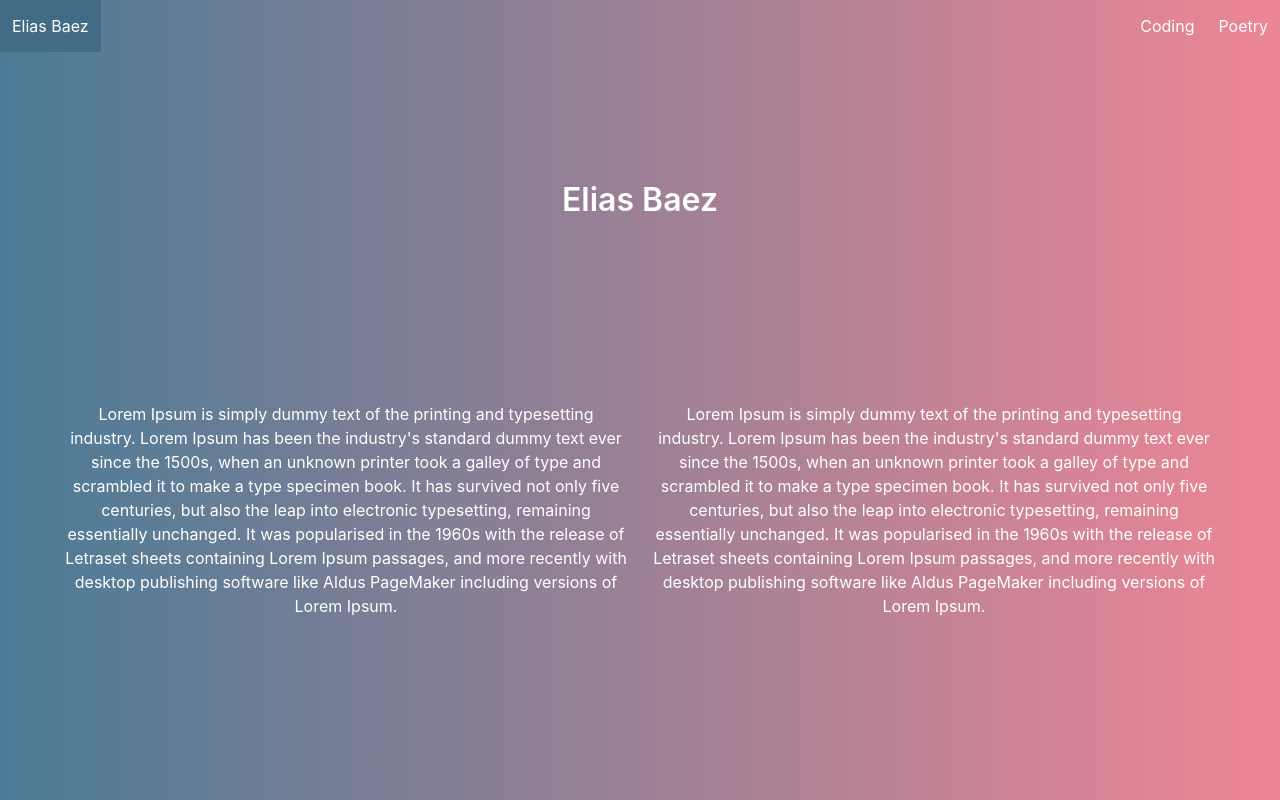
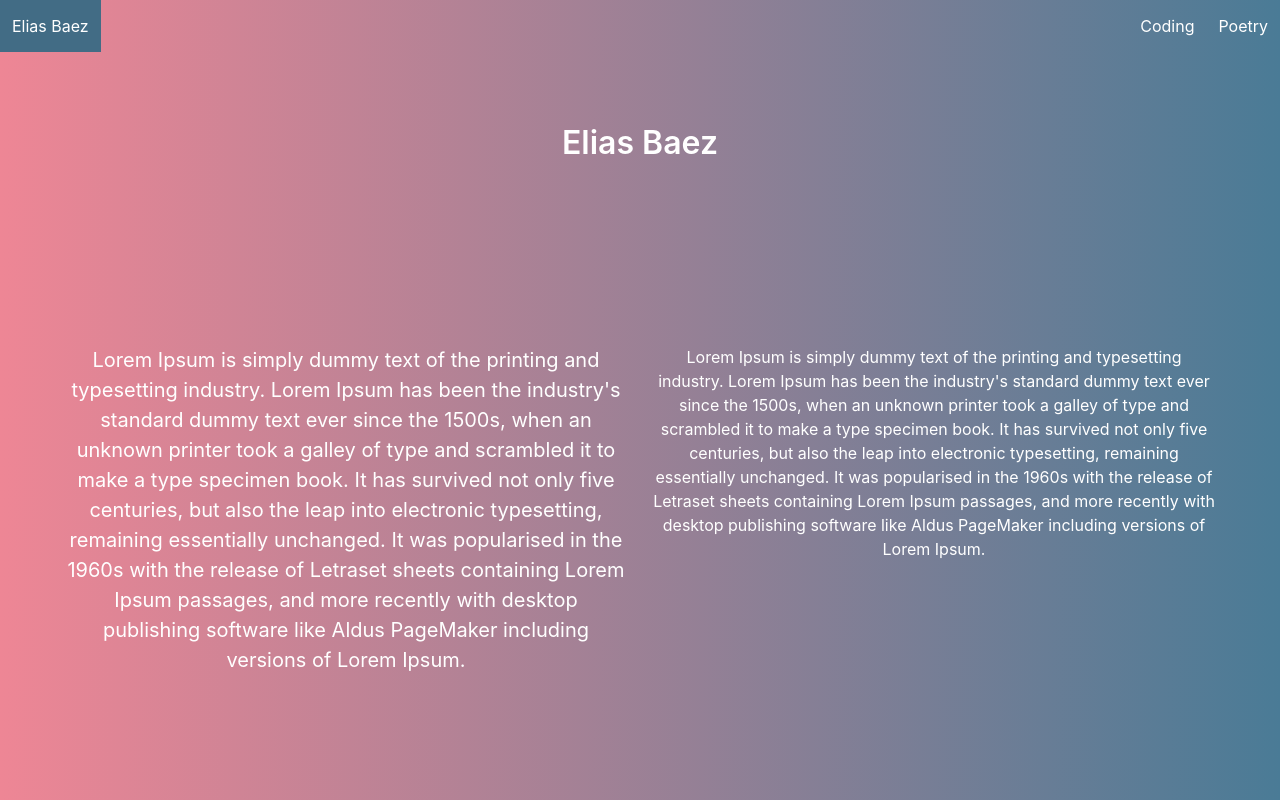
Before and after one commit to baezus/website-redux, a React (Create React App) app in the folder client/: page / in a window 1280 px wide. Both pictures are taken after a click on the button "coding". Built offline with nearby package versions, Linux system fonts and the light colour scheme.

Commit message:
Added gradient toggle feature.

```diff
--- a/client/src/App.js
+++ b/client/src/App.js
@@ -12,18 +12,24 @@ function App() {
   const [isHome, setIsHome] = useState(true);
   const [path, setPath] = useState('home');
   const [color, setColor] = useState('hero is-primary is-fullheight');
+  const [gradientSide, setGradientSide] = useState('hero-body');
 
 
   useEffect(() => {
     console.log('use effect hook ran');
-    setIsHome(true);
+    setGradientSide('hero-body active');
+  }, [isHome])
+
+  useEffect(() => {
+    console.log('use effect hook ran');
+    setGradientSide('hero-body');
   }, [])
 
   return (
     <div className="App">
       <section className={color}>
         <Navbar/>
-        <div className="hero-body">
+        <div className={gradientSide}>
             <div className="container has-text-centered">
               <h1 className="title">Elias Baez</h1>
               <div className="columns is-variable is-8">
--- a/client/src/components/LeftActive.js
+++ b/client/src/components/LeftActive.js
@@ -3,7 +3,7 @@ import React from 'react';
 const LeftActive = () => {
   return (
     <div>
-      <p>Lorem Ipsum is simply dummy text of the printing and typesetting industry. Lorem Ipsum has been the industry's standard dummy text ever since the 1500s, when an unknown printer took a galley of type and scrambled it to make a type specimen book. It has survived not only five centuries, but also the leap into electronic typesetting, remaining essentially unchanged. It was popularised in the 1960s with the release of Letraset sheets containing Lorem Ipsum passages, and more recently with desktop publishing software like Aldus PageMaker including versions of Lorem Ipsum.</p>
+      <p className="is-size-5">Lorem Ipsum is simply dummy text of the printing and typesetting industry. Lorem Ipsum has been the industry's standard dummy text ever since the 1500s, when an unknown printer took a galley of type and scrambled it to make a type specimen book. It has survived not only five centuries, but also the leap into electronic typesetting, remaining essentially unchanged. It was popularised in the 1960s with the release of Letraset sheets containing Lorem Ipsum passages, and more recently with desktop publishing software like Aldus PageMaker including versions of Lorem Ipsum.</p>
     </div>
   )
 }
--- a/client/src/components/LeftSupport.js
+++ b/client/src/components/LeftSupport.js
@@ -4,7 +4,7 @@ const LeftSupport = () => {
 
   return (
     <div>
-      <p>n the 1960s with the release of Letraset sheets containing Lorem Ipsum passages, and more recently with desktop publishing software like Aldus PageMaker including versions of Lorem Ipsum.</p>
+      <p className="is-size-6">In the 1960s with the release of Letraset sheets containing Lorem Ipsum passages, and more recently with desktop publishing software like Aldus PageMaker including versions of Lorem Ipsum.</p>
     </div>
   )
 
--- a/client/src/components/RightActive.js
+++ b/client/src/components/RightActive.js
@@ -4,7 +4,7 @@ const RightActive = () => {
 
   return (
     <div>
-      <p>Lorem Ipsum is simply dummy text of the printing and typesetting industry. Lorem Ipsum has been the industry's standard dummy text ever since the 1500s, when an unknownsed in the 1960s with the release of Letraset sheets containing Lorem Ipsum passages, and more recently with desktop publishing software like Aldus PageMaker including versions of Lorem Ipsum.</p>
+      <p className="is-size-5">Lorem Ipsum is simply dummy text of the printing and typesetting industry. Lorem Ipsum has been the industry's standard dummy text ever since the 1500s, when an unknownsed in the 1960s with the release of Letraset sheets containing Lorem Ipsum passages, and more recently with desktop publishing software like Aldus PageMaker including versions of Lorem Ipsum.</p>
     </div>
   )
 
--- a/client/src/components/RightSupport.js
+++ b/client/src/components/RightSupport.js
@@ -4,7 +4,7 @@ const RightSupport = () => {
 
   return (
     <div>
-      <p>Lorem Ipsum is simply dummy text of the printing and typesetting industry. Lorem Ipsum has been the industry's standard dummy text ever since the 1500s, when an unknown printer took a galley of type and scrambled it to make a type specimen book. It has survived not only five centuries, but also the leap into electronic typesetting, remaining essentially unchanged. It was popularised in the 1960s with the release of Letraset sheets containing Lorem Ipsum passages, and more recently with desktop publishing software like Aldus PageMaker including versions of Lorem Ipsum.</p>
+      <p className="is-size-6">Lorem Ipsum is simply dummy text of the printing and typesetting industry. Lorem Ipsum has been the industry's standard dummy text ever since the 1500s, when an unknown printer took a galley of type and scrambled it to make a type specimen book. It has survived not only five centuries, but also the leap into electronic typesetting, remaining essentially unchanged. It was popularised in the 1960s with the release of Letraset sheets containing Lorem Ipsum passages, and more recently with desktop publishing software like Aldus PageMaker including versions of Lorem Ipsum.</p>
     </div>
   )
 
--- a/client/src/styles/App.scss
+++ b/client/src/styles/App.scss
@@ -11,6 +11,13 @@
   background: transparent;
 }
 
+.hero-body.active{
+  background: #4A7B96;
+  background: -webkit-linear-gradient(right, #EE8695, #4A7B96);
+  background: -moz-linear-gradient(right, #EE8695, #4A7B96);
+  background: linear-gradient(to right, #EE8695, #4A7B96);
+}
+
 .hero-body {
   background: #4A7B96;
   background: -webkit-linear-gradient(left, #4A7B96, #EE8695);
@@ -18,6 +25,8 @@
   background: linear-gradient(to right, #4A7B96, #EE8695);
 }
 
+
+
 div.columns {
   margin-top: 5em;
 }
```
Also changed, not shown: 1 other file (tests, documents, lock files or other folders).
